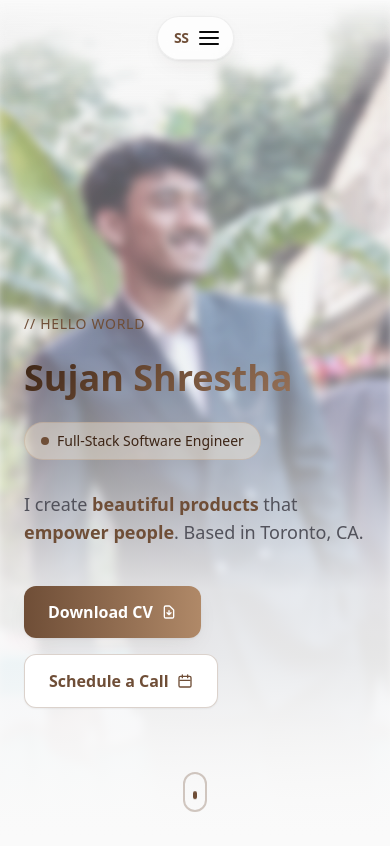
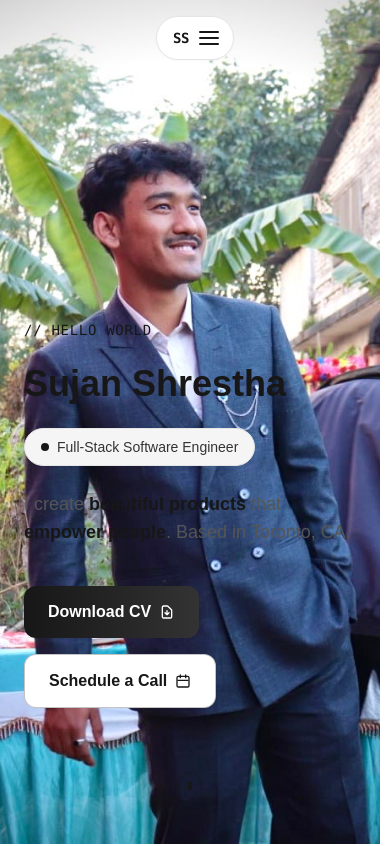
Before and after one commit to darkweb19/sujanshrestha.ca, a Next.js app: page / in a window 390 px wide. Shown: the top 846 px of the page. Built offline with nearby package versions, Linux system fonts and the light colour scheme.

Commit message:
design: establish neutral folio typography and shared visual tokens

```diff
--- a/app/globals.css
+++ b/app/globals.css
@@ -2,364 +2,196 @@
 @plugin "@tailwindcss/typography";
 
 @theme {
-	/* Surfaces - neutral greys, no warm tint.
-	   bg-1 is pure white so cards lift off the page via shadow, not fill. */
-	--color-bg-0: #fafafa;
-	--color-bg-1: #ffffff;
-	--color-bg-2: #f4f4f5;
-
-	/* Primary - Coffee gradient (dark enough to carry white text) */
-	--color-primary-start: #6f4e37;
-	--color-primary-end: #b08968;
-
-	/* Beige / Cream - decoration only, never text */
-	--color-beige-highlight: #f3e7d3;
-	--color-beige-accent: #e7d3b0;
-	--color-beige-deep: #b08968;
-
-	/* Rich Brown tones - these carry accent text on light backgrounds */
-	--color-coffee: #6f4e37;
-	--color-espresso: #3c2415;
-	--color-mocha: #967259;
-
-	/* Text - blacks and greys */
-	--color-text-primary: #0a0a0a;
-	--color-text-muted: #52525b;
-	--color-text-dim: #71717a;
-
-	/* Warm accent */
-	--color-accent-warm: #d4a574;
-
-	/* Interaction primitives shared by portfolio and Lab. */
-	--color-focus: #6f4e37;
-	--color-scrollbar-track: #f4f4f5;
-	--color-scrollbar-thumb: #a1a1aa;
-	--color-scrollbar-hover: #967259;
-	--color-scrollbar-active: #6f4e37;
-
-	/* Glass */
-	--color-glass-bg: rgba(255, 255, 255, 0.72);
-	--color-glass-border: rgba(10, 10, 10, 0.08);
-	--color-glass-beige: rgba(243, 231, 211, 0.45);
-
-	/* Elevation - warm-tinted so the brown reads in the shadow itself */
-	--shadow-soft: 0 1px 2px rgba(10, 10, 10, 0.05);
-	--shadow-card: 0 1px 3px rgba(10, 10, 10, 0.06),
-		0 8px 24px -8px rgba(60, 36, 21, 0.1);
-	--shadow-card-hover: 0 2px 6px rgba(10, 10, 10, 0.07),
-		0 16px 40px -12px rgba(60, 36, 21, 0.16);
-
-	/* Font */
-	--font-sans: var(--font-geist-sans), system-ui, sans-serif;
-	--font-mono: var(--font-geist-mono), monospace;
+ --color-bg-0: #ffffff;
+ --color-bg-1: #ffffff;
+ --color-bg-2: #f5f5f5;
+ --color-text-primary: #171717;
+ --color-text-muted: #555555;
+ --color-text-dim: #666666;
+ /* Compatibility aliases for established toolkit and article components. */
+ --color-coffee: #171717;
+ --color-espresso: #333333;
+ --color-mocha: #555555;
+ --color-primary-start: #171717;
+ --color-primary-end: #333333;
+ --color-beige-highlight: #f5f5f5;
+ --color-beige-accent: #e8e8e8;
+ --color-beige-deep: #666666;
+ --color-accent-warm: #666666;
+ --color-glass-bg: #ffffff;
+ --color-glass-border: #e5e5e5;
+ --color-glass-beige: #f5f5f5;
+ --color-focus: #171717;
+ --color-scrollbar-track: #f5f5f5;
+ --color-scrollbar-thumb: #999999;
+ --color-scrollbar-hover: #666666;
+ --color-scrollbar-active: #333333;
+ --shadow-soft: 0 1px 2px #00000005;
+ --shadow-card: 0 1px 3px #00000008;
+ --shadow-card-hover: 0 8px 32px #00000012;
+ --font-sans: Arial, Helvetica, system-ui, sans-serif;
+ --font-mono: "SFMono-Regular", Consolas, monospace;
 }
-
-/* ===== BASE STYLES ===== */
-html {
-	scroll-behavior: smooth;
+:root { color-scheme: light; }
+html { scroll-behavior: smooth; scroll-padding-top: 100px; scrollbar-gutter: stable; }
+body { background: var(--color-bg-0); color: var(--color-text-primary); font-family: var(--font-sans); -webkit-font-smoothing: antialiased; }
+::selection { background: #dedede; color: #171717; }
+a, button, input, select, textarea { -webkit-tap-highlight-color: transparent; }
+a, button:enabled, summary { cursor: pointer; }
+button:disabled { cursor: not-allowed; opacity: .55; }
+:where(a,button,input,select,textarea,summary,[tabindex]):focus-visible { outline: 2px solid var(--color-focus); outline-offset: 4px; }
+:where(a,button) { transition: background-color 150ms, color 150ms, border-color 150ms; }
+textarea { resize: none; }
+* { scrollbar-width: thin; scrollbar-color: var(--color-scrollbar-thumb) var(--color-scrollbar-track); }
+::-webkit-scrollbar { width: 8px; height: 8px; }
+::-webkit-scrollbar-track { background: var(--color-scrollbar-track); }
+::-webkit-scrollbar-thumb { background: var(--color-scrollbar-thumb); border-radius: 4px; }
+::-webkit-scrollbar-thumb:hover { background: var(--color-scrollbar-hover); }
+::-webkit-scrollbar-thumb:active { background: var(--color-scrollbar-active); }
+.section-container { width: 100%; max-width: 1312px; margin-inline: auto; padding-inline: 56px; }
+.skip-link { position: fixed; top: 12px; left: 12px; padding: 12px 20px; background: #171717; color: white; z-index: 200; transform: translateY(-160%); border-radius: 6px; }
+.skip-link:focus { transform: translateY(0); }
+.site-header { height: 88px; background: var(--color-bg-0); border-bottom: 1px solid var(--color-glass-border); position: relative; z-index: 50; }
+.header-inner { display: flex; align-items: center; justify-content: space-between; height: 100%; gap: 32px; }
+.brand-link { display: inline-flex; flex-shrink: 0; align-items: center; gap: 14px; }
+.brand-link img { width: 178px; height: 44px; object-fit: contain; }
+.desktop-nav { display: flex; align-items: center; gap: 28px; font-size: 14px; }
+.desktop-nav a { padding-block: 12px; color: var(--color-text-muted); }
+.desktop-nav a:hover, .desktop-nav a[aria-current] { color: var(--color-text-primary); }
+.menu-toggle { display: none; min-width: 44px; min-height: 44px; border: 1px solid var(--color-glass-border); border-radius: 8px; font-size: 14px; }
+.mobile-nav { position: absolute; top: 88px; inset-inline: 0; padding: 16px 24px 24px; background: var(--color-bg-0); border-bottom: 1px solid var(--color-glass-border); box-shadow: var(--shadow-card-hover); display: grid; grid-template-columns: 1fr 1fr; gap: 8px; }
+.mobile-nav a { min-height: 44px; padding: 12px; border-radius: 8px; }
+.mobile-nav a:hover { background: var(--color-bg-2); }
+.portfolio-hero { padding-top: clamp(64px,7vw,104px); padding-bottom: 72px; }
+.hero-grid { display: grid; grid-template-columns: 1fr 290px; align-items: end; column-gap: 72px; }
+.hero-role { font-size: 16px; margin-bottom: 28px; color: var(--color-text-muted); }
+.hero-name { font-weight: 600; font-size: clamp(76px,10.6vw,148px); letter-spacing: -.075em; line-height: .94; margin: 0 0 32px -7px; }
+.hero-summary { font-size: clamp(18px,2vw,21px); max-width: 410px; line-height: 1.55; color: var(--color-text-muted); }
+.hero-actions { display: flex; flex-wrap: wrap; gap: 12px; margin-top: 32px; }
+.action { display: inline-flex; gap: 12px; align-items: center; justify-content: center; padding: 13px 22px; min-height: 48px; border: 1px solid var(--color-text-primary); border-radius: 8px; font-size: 14px; font-weight: 500; color: var(--color-text-primary); background: var(--color-bg-0); }
+.action:hover { background: var(--color-bg-2); }
+.action-primary { background: var(--color-text-primary); color: white; }
+.action-primary:hover { background: #333333; }
+.hero-portrait { width: 100%; aspect-ratio: 4/5; position: relative; border-radius: 8px; overflow: hidden; background: var(--color-bg-2); }
+.hero-portrait img { object-fit: cover; object-position: 50% 35%; filter: grayscale(1); }
+.portrait-caption { margin-top: 14px; color: var(--color-text-dim); font-size: 13px; display: flex; justify-content: space-between; gap: 16px; }
+.hero-bottom { margin-top: 72px; padding-top: 24px; border-top: 1px solid var(--color-glass-border); display: flex; justify-content: space-between; gap: 24px; color: var(--color-text-muted); font-size: 14px; }
+.hero-bottom a { text-decoration: underline; text-underline-offset: 5px; }
+.portfolio-section { padding-block: clamp(64px,8vw,112px); }
+.section-heading { display: grid; grid-template-columns: 1fr 2fr; gap: 40px; align-items: start; margin-bottom: 48px; }
+.section-kicker { font-size: 14px; font-weight: 500; padding-top: 10px; }
+.section-title { font-size: clamp(36px,4.6vw,64px); font-weight: 500; line-height: 1.06; letter-spacing: -.055em; }
+.section-copy { font-size: 18px; color: var(--color-text-muted); line-height: 1.7; max-width: 62ch; }
+.about-grid { display: grid; grid-template-columns: 1fr 2fr; gap: 40px; }
+.about-copy { max-width: 630px; }
+.about-copy p + p { margin-top: 24px; }
+.about-intro { font-size: clamp(24px,3vw,36px); letter-spacing: -.035em; line-height: 1.4; }
+.tech-list { display: flex; flex-wrap: wrap; gap: 8px 18px; color: var(--color-text-muted); font-size: 14px; margin-top: 32px; }
+.tech-list span { padding-block: 4px; }
+.about-aside { padding-top: 7px; color: var(--color-text-dim); font-size: 14px; line-height: 1.7; max-width: 220px; }
+.projects-section { background: var(--color-bg-2); }
+.project-row { display: grid; grid-template-columns: 1fr 2fr 44px; gap: 40px; border-top: 1px solid #dcdcdc; padding-block: 36px; align-items: start; }
+.project-row:last-child { border-bottom: 1px solid #dcdcdc; }
+.project-row h3 { font-size: 28px; font-weight: 500; letter-spacing: -.04em; line-height: 1.1; }
+.project-row:hover h3 { text-decoration: underline; text-underline-offset: 6px; }
+.project-row p { color: var(--color-text-muted); font-size: 16px; line-height: 1.7; }
+.project-row .tech-list { margin-top: 16px; font-size: 13px; gap: 4px 14px; }
+.project-arrow { width: 44px; height: 44px; border-radius: 50%; border: 1px solid #d5d5d5; display: flex; justify-content: center; align-items: center; }
+.project-row:hover .project-arrow { background: var(--color-text-primary); color: white; border-color: var(--color-text-primary); }
+.timeline-row { display: grid; grid-template-columns: 1fr 2fr; gap: 40px; border-top: 1px solid var(--color-glass-border); padding-block: 36px; }
+.timeline-row:last-child { border-bottom: 1px solid var(--color-glass-border); }
+.timeline-date { color: var(--color-text-muted); font-size: 14px; line-height: 1.6; }
+.timeline-role { font-size: 23px; font-weight: 500; letter-spacing: -.03em; margin-bottom: 5px; }
+.timeline-company { font-size: 17px; margin-bottom: 8px; }
+.timeline-meta { color: var(--color-text-dim); font-size: 14px; }
+.timeline-highlights { margin-top: 24px; color: var(--color-text-muted); line-height: 1.7; font-size: 15px; list-style: disc; padding-left: 18px; }
+.timeline-highlights li + li { margin-top: 10px; }
+.education-section { background: var(--color-bg-2); }
+.education-row { display: grid; grid-template-columns: 1fr 2fr; gap: 40px; border-top: 1px solid #dcdcdc; padding-block: 28px; }
+.education-row p { margin-top: 8px; font-size: 15px; color: var(--color-text-muted); line-height: 1.6; }
+.education-row h3 { font-size: 21px; font-weight: 500; letter-spacing: -.025em; }
+.education-intro { margin-top: 20px; max-width: 50ch; font-size: 17px; color: var(--color-text-muted); line-height: 1.65; }
+.writing-row { display: grid; grid-template-columns: 1fr 2fr; gap: 40px; padding-block: 28px; border-top: 1px solid var(--color-glass-border); }
+.writing-row h3 { font-size: 26px; letter-spacing: -.035em; font-weight: 500; line-height: 1.25; }
+.writing-row:hover h3 { text-decoration: underline; text-underline-offset: 5px; }
+.writing-row p { margin-top: 14px; font-size: 16px; line-height: 1.65; color: var(--color-text-muted); }
+.writing-date { font-size: 14px; color: var(--color-text-dim); }
+.contact-section { background: #171717; color: white; padding-block: 96px; }
+.contact-section .section-kicker { color: #bbbbbb; }
+.contact-section .section-title { font-size: clamp(48px,7vw,88px); }
+.contact-intro { color: #bdbdbd; max-width: 530px; font-size: 18px; line-height: 1.7; }
+.contact-email { display: inline-block; margin-top: 28px; font-size: clamp(23px,3.3vw,42px); letter-spacing: -.04em; border-bottom: 1px solid #777777; padding-block: 8px; overflow-wrap: anywhere; }
+.contact-email:hover { border-color: white; }
+.contact-links { display: flex; flex-wrap: wrap; gap: 24px; margin-top: 32px; font-size: 14px; }
+.contact-links a, .contact-links button { min-height: 44px; display: inline-flex; align-items: center; }
+.contact-links a:hover, .contact-links button:hover { text-decoration: underline; text-underline-offset: 5px; }
+.contact-section :focus-visible { outline-color: white; }
+.site-footer { padding-block: 36px; border-top: 1px solid var(--color-glass-border); }
+.footer-inner { display: flex; justify-content: space-between; align-items: center; flex-wrap: wrap; gap: 24px; }
+.footer-copyright { font-size: 12px; color: var(--color-text-dim); margin-top: 12px; }
+.footer-links { display: flex; flex-wrap: wrap; gap: 24px; font-size: 13px; color: var(--color-text-muted); }
+.footer-links a { min-height: 44px; display: inline-flex; align-items: center; }
+.footer-links a:hover { color: var(--color-text-primary); text-decoration: underline; }
+.page-intro { padding-top: 80px; padding-bottom: 56px; }
+.page-intro h1 { font-size: clamp(56px,8vw,104px); line-height: 1; font-weight: 500; letter-spacing: -.065em; }
+.page-intro > p { margin-top: 24px; max-width: 620px; font-size: 19px; line-height: 1.6; color: var(--color-text-muted); }
+.article-layout { max-width: 850px; margin-inline: auto; padding: 72px 32px 112px; }
+.article-layout h1 { font-size: clamp(36px,5vw,64px); font-weight: 500; line-height: 1.06; letter-spacing: -.05em; margin-bottom: 24px; }
+.article-back { display: inline-flex; padding-block: 12px; margin-bottom: 28px; color: var(--color-text-muted); font-size: 14px; }
+.article-meta { display: flex; gap: 12px 24px; flex-wrap: wrap; color: var(--color-text-dim); font-size: 13px; margin-bottom: 48px; }
+.prose { --tw-prose-body: var(--color-text-muted); --tw-prose-headings: var(--color-text-primary); --tw-prose-links: var(--color-text-primary); --tw-prose-bold: var(--color-text-primary); --tw-prose-code: var(--color-text-primary); --tw-prose-quotes: var(--color-text-muted); --tw-prose-bullets: #777777; font-size: 17px; line-height: 1.8; }
+.prose :is(h2,h3) { letter-spacing: -.025em; font-weight: 500; }
+.prose pre { background: var(--color-bg-2); border: 1px solid var(--color-glass-border); border-radius: 8px; }
+.prose pre code.hljs { background: transparent; padding: 0; color: var(--color-text-primary); }
+.prose code.hljs { display: block; overflow-x: auto; }
+.hljs-comment, .hljs-quote { color: #666666; }
+.hljs-keyword, .hljs-built_in, .hljs-name, .hljs-tag { color: #171717; font-weight: 600; }
+.hljs-string, .hljs-title, .hljs-section, .hljs-attribute, .hljs-literal, .hljs-type { color: #444444; }
+/* Compatibility utilities for existing article and modal markup. */
+.gradient-text { color: var(--color-text-primary); }
+.glass { background: var(--color-bg-1); border: 1px solid var(--color-glass-border); }
+.glass-beige { background: var(--color-bg-2); border: 1px solid var(--color-glass-border); }
+@media (min-width: 901px) { .mobile-nav { display: none; } }
+@media (max-width: 1000px) {
+ .section-container { padding-inline: 32px; }
+ .desktop-nav { gap: 18px; }
+ .hero-grid { grid-template-columns: 1fr 240px; gap: 32px; }
+ .hero-name { font-size: clamp(72px,10vw,110px); }
 }
-
-body {
-	background: var(--color-bg-0);
-	color: var(--color-text-primary);
-	font-family: var(--font-sans);
-	overflow-x: hidden;
+@media (max-width: 900px) { .desktop-nav { display: none; } .menu-toggle { display: block; } }
+@media (max-width: 640px) {
+ .section-container { padding-inline: 24px; }
+ .site-header { height: 76px; } .mobile-nav { top: 76px; }
+ .brand-link img { width: 156px; height: 40px; }
+ .portfolio-hero { padding-top: 48px; padding-bottom: 48px; }
+ .hero-grid { grid-template-columns: 1fr; gap: 40px; }
+ .hero-name { font-size: clamp(64px,17vw,104px); margin-left: -4px; margin-bottom: 24px; }
+ .hero-role { margin-bottom: 24px; font-size: 14px; }
+ .hero-summary { font-size: 18px; }
+ .hero-portrait { max-width: 100%; aspect-ratio: 1.25; }
+ .hero-portrait img { object-position: 50% 35%; }
+ .hero-bottom { margin-top: 40px; flex-direction: column; gap: 12px; }
+ .section-heading { grid-template-columns: 1fr; gap: 16px; margin-bottom: 32px; }
+ .about-grid { grid-template-columns: 1fr; gap: 24px; }
+ .about-aside { max-width: 100%; }
+ .project-row { grid-template-columns: 1fr 44px; gap: 20px; padding-block: 28px; }
+ .project-details { grid-column: 1 / -1; grid-row: 2; }
+ .project-row h3 { font-size: 28px; }
+ .timeline-row, .education-row, .writing-row { grid-template-columns: 1fr; gap: 14px; }
+ .timeline-row { padding-block: 28px; }
+ .timeline-role { font-size: 22px; }
+ .contact-section { padding-block: 64px; }
+ .contact-section .section-heading { margin-bottom: 24px; }
+ .article-layout { padding: 48px 24px 72px; }
+ .page-intro { padding-top: 56px; padding-bottom: 40px; }
 }
-
-/* ===== UTILITY CLASSES ===== */
-.gradient-text {
-	background: linear-gradient(135deg, #3c2415, #6f4e37, #967259);
-	-webkit-background-clip: text;
-	-webkit-text-fill-color: transparent;
-	background-clip: text;
+@media (prefers-reduced-motion: reduce) {
+ html { scroll-behavior: auto; }
+ *, *::before, *::after { animation: none !important; transition: none !important; }
 }
-
-.glass {
-	background: rgba(255, 255, 255, 0.72);
-	backdrop-filter: blur(12px);
-	-webkit-backdrop-filter: blur(12px);
-	border: 1px solid rgba(10, 10, 10, 0.06);
-	/* Performance: contain layout for better isolation */
-	contain: layout style;
+@media (forced-colors: active) {
+ * { scrollbar-color: auto; }
+ :where(a,button,input,select,textarea,summary,[tabindex]):focus-visible { outline-color: Highlight; }
+ ::-webkit-scrollbar-track { background: Canvas; } ::-webkit-scrollbar-thumb { background: ButtonText; }
+ ::-webkit-scrollbar-thumb:hover, ::-webkit-scrollbar-thumb:active { background: Highlight; }
 }
-
-/* Reduce glass blur on mobile for performance */
-@media (max-width: 768px) {
-	.glass {
-		backdrop-filter: blur(8px);
-		-webkit-backdrop-filter: blur(8px);
-	}
-
-	.glass-beige {
-		backdrop-filter: blur(8px);
-		-webkit-backdrop-filter: blur(8px);
-	}
-}
-
-.glass-beige {
-	background: rgba(243, 231, 211, 0.45);
-	backdrop-filter: blur(12px);
-	-webkit-backdrop-filter: blur(12px);
-	border: 1px solid rgba(176, 137, 104, 0.28);
-	contain: layout style;
-}
-
-/* Section wrapper */
-.section-container {
-	max-width: 1200px;
-	margin: 0 auto;
-	padding: 0 1.5rem;
-}
-
-/* Selection */
-::selection {
-	background: rgba(176, 137, 104, 0.3);
-	color: #0a0a0a;
-}
-
-/* Keep keyboard focus visible throughout the portfolio and Lab. */
-:where(a, button, input, select, textarea, summary, [tabindex]):focus-visible {
-	outline: 2px solid var(--color-focus);
-	outline-offset: 3px;
-}
-
-button:enabled,
-summary {
-	cursor: pointer;
-}
-
-/* Scrollbars use the same neutral surfaces and coffee interaction palette. */
-* {
-	scrollbar-width: thin;
-	scrollbar-color: var(--color-scrollbar-thumb) var(--color-scrollbar-track);
-}
-
-::-webkit-scrollbar {
-	width: 8px;
-	height: 8px;
-}
-
-::-webkit-scrollbar-track {
-	background: var(--color-scrollbar-track);
-}
-
-::-webkit-scrollbar-thumb {
-	background: var(--color-scrollbar-thumb);
-	border-radius: 4px;
-}
-
-::-webkit-scrollbar-thumb:hover {
-	background: var(--color-scrollbar-hover);
-}
-
-::-webkit-scrollbar-thumb:active {
-	background: var(--color-scrollbar-active);
-}
-
-@media (forced-colors: active) {
-	* {
-		scrollbar-color: auto;
-	}
-
-	:where(a, button, input, select, textarea, summary, [tabindex]):focus-visible {
-		outline-color: Highlight;
-	}
-
-	::-webkit-scrollbar-track {
-		background: Canvas;
-	}
-
-	::-webkit-scrollbar-thumb {
-		background: ButtonText;
-	}
-
-	::-webkit-scrollbar-thumb:hover,
-	::-webkit-scrollbar-thumb:active {
-		background: Highlight;
-	}
-}
-
-/* Reduced motion */
-@media (prefers-reduced-motion: reduce) {
-	*,
-	*::before,
-	*::after {
-		animation-duration: 0.01ms !important;
-		animation-iteration-count: 1 !important;
-		transition-duration: 0.01ms !important;
-	}
-
-	html {
-		scroll-behavior: auto;
-	}
-}
-
-/* ===== HERO CSS ANIMATIONS (replaces JS-driven framer-motion) ===== */
-
-/* Full-screen portrait with a quiet top-to-bottom fade into the page. */
-.hero-background-image-wrap {
-	opacity: 0.82;
-	-webkit-mask-image: linear-gradient(
-		to bottom,
-		transparent 0%,
-		#000 12%,
-		#000 78%,
-		transparent 100%
-	);
-	mask-image: linear-gradient(
-		to bottom,
-		transparent 0%,
-		#000 12%,
-		#000 78%,
-		transparent 100%
-	);
-}
-
-.hero-background-image {
-	object-position: center 30%;
-	filter: blur(4px) saturate(0.76) contrast(0.92);
-	transform: scale(1.015);
-}
-
-.hero-background-overlay {
-	background: linear-gradient(
-		to right,
-		rgba(250, 250, 250, 0.96) 0%,
-		rgba(250, 250, 250, 0.86) 34%,
-		rgba(250, 250, 250, 0.38) 64%,
-		rgba(250, 250, 250, 0.14) 100%
-	);
-}
-
-@media (max-width: 639px) {
-	.hero-background-image {
-		object-position: center center;
-	}
-
-	.hero-background-overlay {
-		background: linear-gradient(
-			to bottom,
-			rgba(250, 250, 250, 0.08) 0%,
-			rgba(250, 250, 250, 0.18) 42%,
-			rgba(250, 250, 250, 0.86) 70%,
-			var(--color-bg-0) 100%
-		);
-	}
-}
-
-/* Scroll indicator */
-.hero-scroll-indicator {
-	animation: fade-in 0.5s ease 1.5s both;
-}
-
-.hero-scroll-dot {
-	animation: scroll-bounce 2s ease-in-out infinite;
-}
-
-@keyframes fade-in {
-	from {
-		opacity: 0;
-	}
-	to {
-		opacity: 1;
-	}
-}
-
-@keyframes scroll-bounce {
-	0%,
-	100% {
-		transform: translateY(0);
-	}
-	50% {
-		transform: translateY(10px);
-	}
-}
-
-/* ===== BELOW-THE-FOLD PERFORMANCE ===== */
-
-/* Use content-visibility to skip rendering of off-screen sections.
-   contain-intrinsic-size provides a height estimate to prevent CLS. */
-#about,
-#experience,
-#projects,
-#academics {
-	content-visibility: auto;
-	contain-intrinsic-size: auto 600px;
-}
-
-/* ===== BLOG / MARKDOWN (prose) ===== */
-
-/* Tune the typography plugin's light prose to the brown accent. */
-.prose {
-	--tw-prose-body: var(--color-text-muted);
-	--tw-prose-headings: var(--color-text-primary);
-	--tw-prose-links: var(--color-coffee);
-	--tw-prose-bold: var(--color-text-primary);
-	--tw-prose-code: var(--color-espresso);
-	--tw-prose-quotes: var(--color-text-muted);
-	--tw-prose-quote-borders: var(--color-beige-deep);
-	--tw-prose-bullets: var(--color-beige-deep);
-	--tw-prose-hr: var(--color-glass-border);
-	--tw-prose-th-borders: var(--color-glass-border);
-	--tw-prose-td-borders: var(--color-glass-border);
-}
-
-/* highlight.js code-block theme (self-contained, monochrome brown on light —
-   a full-spectrum theme fights the black/white/brown identity). */
-.prose pre {
-	background: var(--color-bg-2);
-	border: 1px solid var(--color-glass-border);
-	border-radius: 0.75rem;
-}
-.prose pre code.hljs {
-	padding: 0;
-	background: transparent;
-	color: var(--color-text-primary);
-}
-.prose code.hljs {
-	display: block;
-	overflow-x: auto;
-}
-.hljs-comment,
-.hljs-quote {
-	color: var(--color-text-dim);
-	font-style: italic;
-}
-.hljs-keyword,
-.hljs-selector-tag,
-.hljs-built_in,
-.hljs-name,
-.hljs-tag {
-	color: #6f4e37;
-	font-weight: 600;
-}
-.hljs-string,
-.hljs-title,
-.hljs-section,
-.hljs-attribute,
-.hljs-literal,
-.hljs-template-tag,
-.hljs-template-variable,
-.hljs-type,
-.hljs-addition {
-	color: #3c2415;
-}
-.hljs-number,
-.hljs-symbol,
-.hljs-bullet,
-.hljs-attr,
-.hljs-variable,
-.hljs-selector-attr,
-.hljs-selector-pseudo {
-	color: #8a6144;
-}
-.hljs-meta,
-.hljs-deletion {
-	color: var(--color-text-dim);
-}
-.hljs-emphasis {
-	font-style: italic;
-}
-.hljs-strong {
-	font-weight: 700;
-}
```
Also changed, not shown: 1 other file (tests, documents, lock files or other folders).
